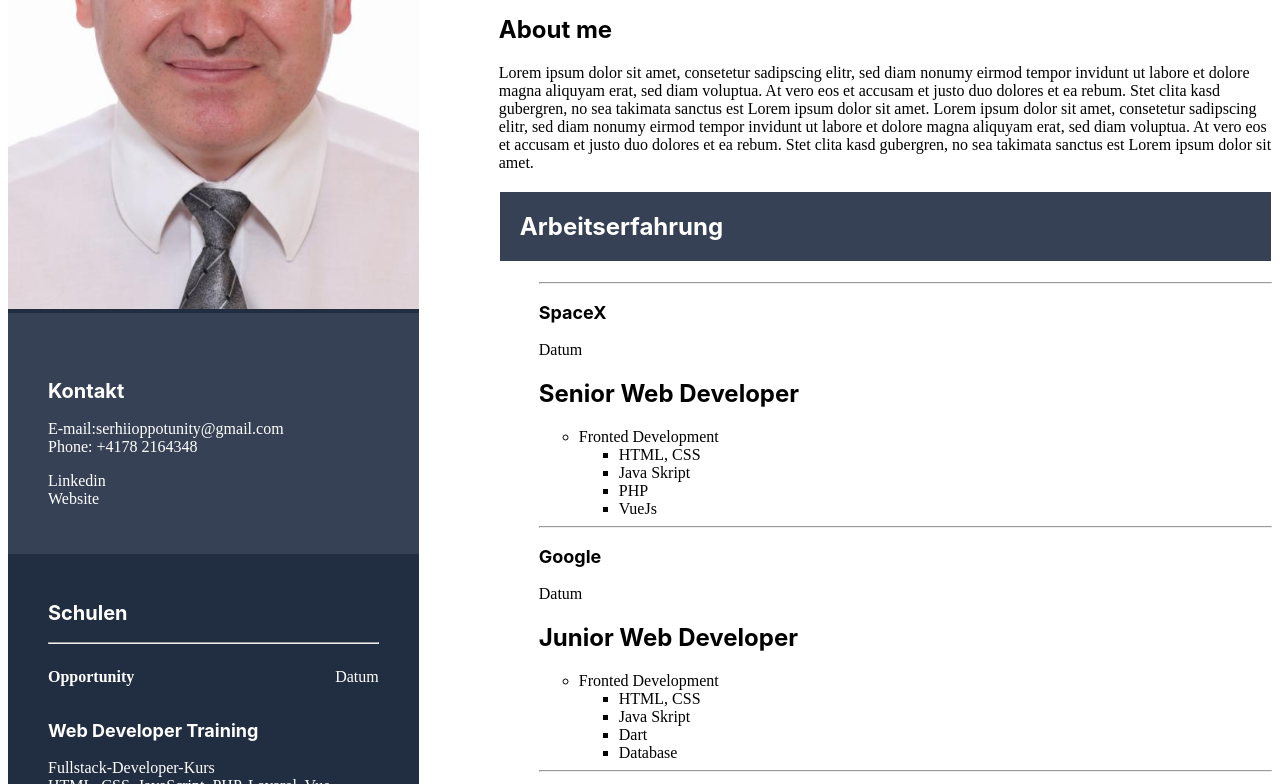
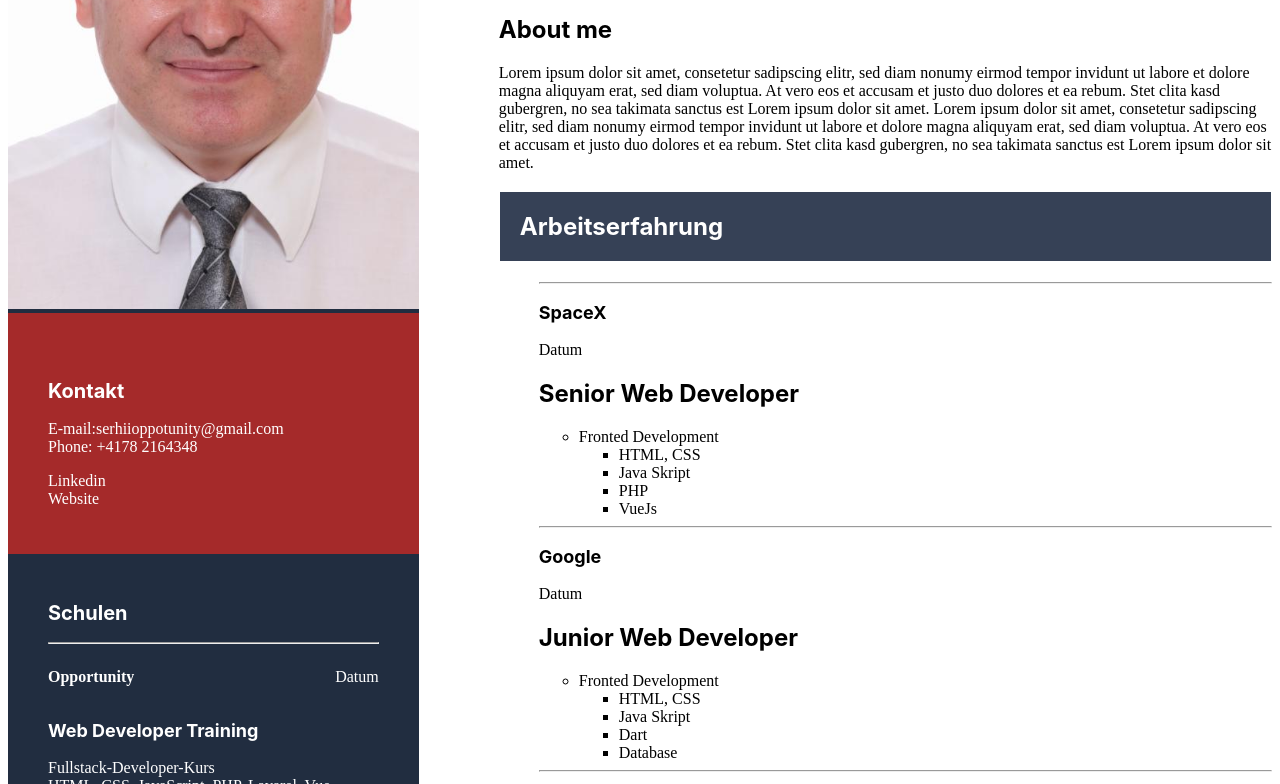
Before and after one commit to Serhiiopportunity/CV-actuell, a plain HTML site: page index.html in a window 1280 px wide. Shown: the part 316-1100 px from the top of the page. Drawn offline with Linux system fonts and the light colour scheme.

Commit message:
first commit

```diff
--- a/styles.css
+++ b/styles.css
@@ -8,7 +8,7 @@ body {
    padding-right: 40px;
 }
 .kontakt {
-   background-color:#364156;
+   background-color:brown;
    padding-top: 50px;
    padding-left: 40px;
    padding-bottom: 30px;
```
